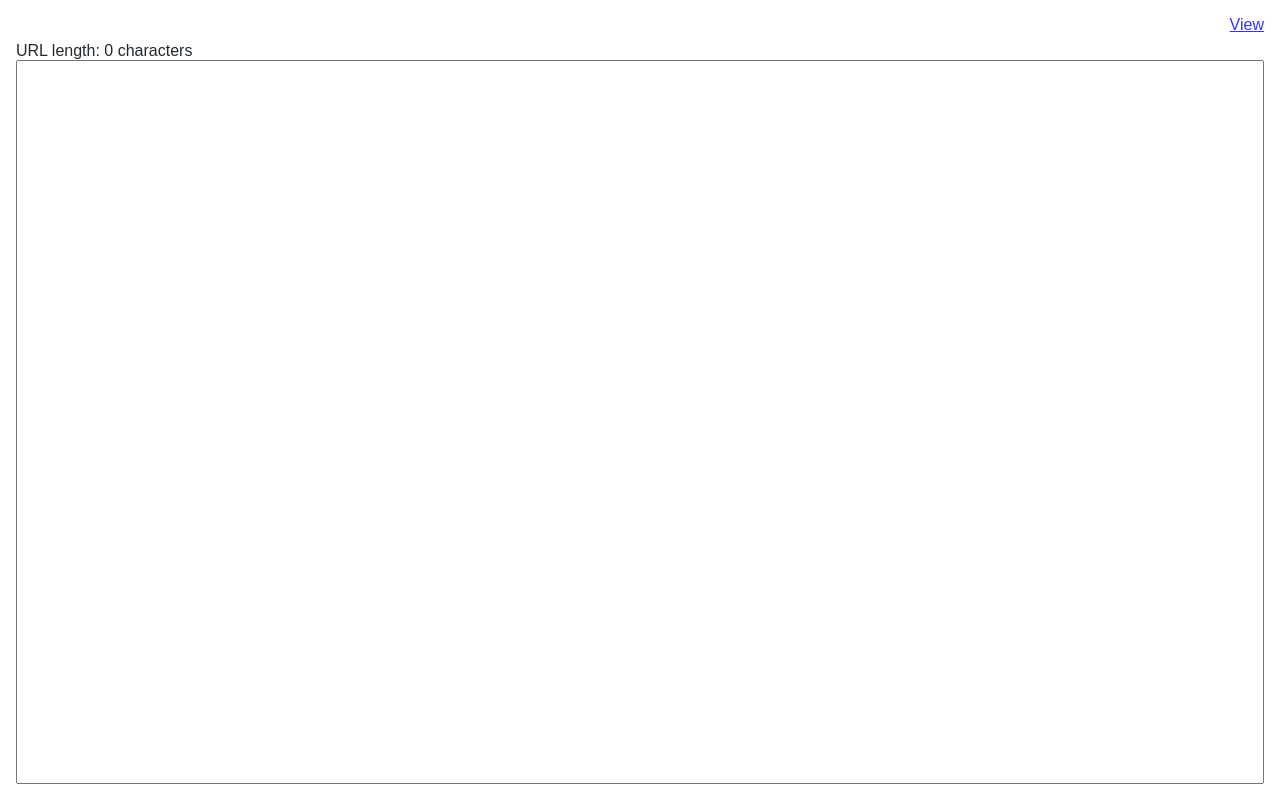
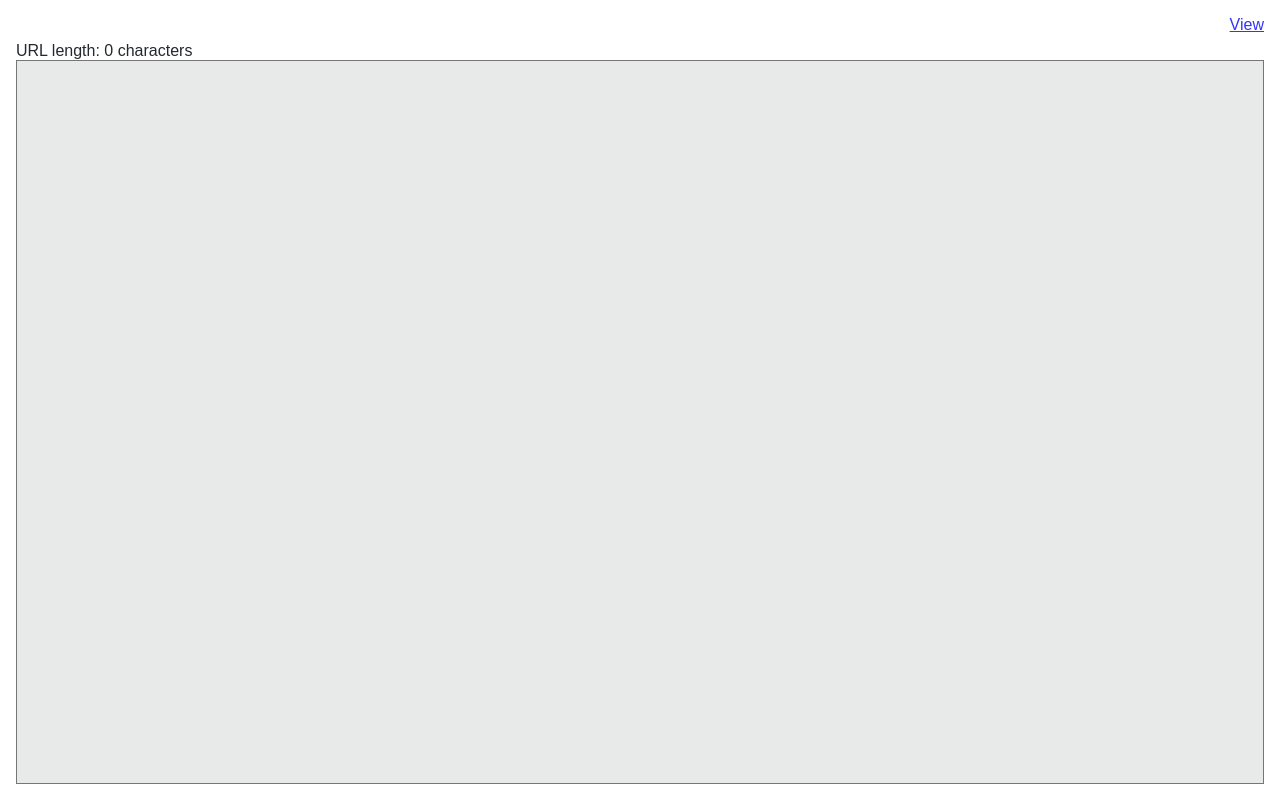
Before and after one commit to seigler/marklink, a plain HTML site: page index.html in a window 1280 px wide. Drawn offline with Linux system fonts and the light colour scheme.

Commit message:
improve styling

```diff
--- a/index.html
+++ b/index.html
@@ -75,6 +75,8 @@ label {
 textarea {
   flex-grow: 1;
   resize: none;
+  color: var(--color-text);
+  background-color: var(--color-code-background);
 }
 
 /* Markdown styles */
@@ -138,6 +140,7 @@ pre>code {
 pre, .hljs {
   padding: 0.5rem 0.75rem;
   background-color: var(--color-code-background);
+  overflow-x: scroll;
 }
   </style>
 </head>
```
